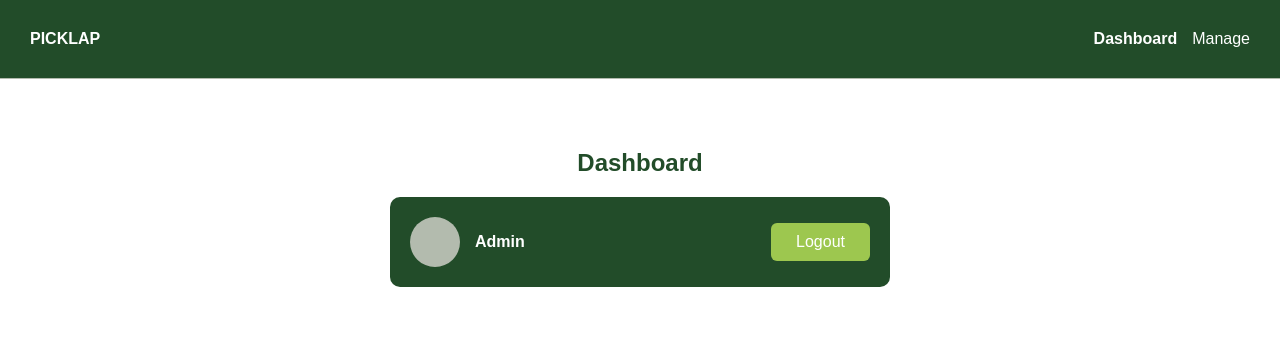
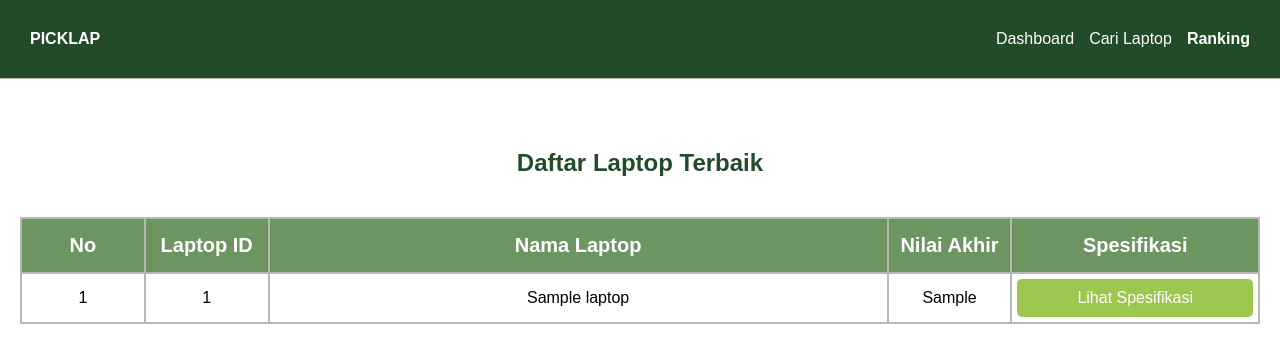
Before and after one commit to azhari-dev/Project-SPK, a PHP site: page /admin/dashboard.php in a window 1280 px wide. Shown: the top 363 px of the page. Run offline with PHP 8.4, Linux system fonts and the light colour scheme; tables that the repository leaves empty or names only in its code hold one stand-in row (values such as "Sample post").

Commit message:
Update dashboard.php

```diff
--- a/admin/dashboard.php
+++ b/admin/dashboard.php
@@ -1,34 +1,95 @@
-<!DOCTYPE html>
-<html lang="en">
+<?php
+    require_once "../database.php";
+
+    $getRanking = getRanking();
+    $temp = 0;
+
+    // view laptop start
+    $view = false;
+    if (isset($_GET['view'])){
+        $id = $_GET['view'];
+        $view = true;
+
+        $viewLaptop = getOneLaptop($id);
+    }
+    // view laptop end
+?>
+
+<html>
 <head>
-    <meta charset="UTF-8">
-    <meta name="viewport" content="width=device-width, initial-scale=1.0">
-    <title>Document</title>
+    <title>NAMA APLIKASI</title>
     <link rel="stylesheet" href="../style.css">
 </head>
 <body>
-
     <div class="db-container">
         <div class="navbar">
             <div class="logo">PICKLAP</div>
             <div class="menu">
-                <a href="#" class="active">Dashboard</a>
-                <a href="#">Manage</a>
+                <a href="dashboard.php">Dashboard</a>
+                <a href="cariLaptop.php">Cari Laptop</a>
+                <a href="ranking.php" class="active">Ranking</a>
             </div>
         </div>
-        <div class="container">
-            <div class="heading">Dashboard</div>
-            <div class="profile-card">
-                <div class="avatar"></div>
-                <div class="info">
-                    <div class="username">Admin</div>
+
+        <?php if ($view): ?>
+            <div class="view">
+                <div class="v-container">
+                    <p class="heading"><?= $viewLaptop['laptop_nama'] ?></p>
+                    <img src="../aset/laptop.png" alt="web">
+                    <div class="content">
+                        <div class="spek">
+                            <div class="in-spek-1">
+                                <p>CPU</p>
+                                <p>GPU</p>
+                                <p>RAM (GB)</p>
+                            </div>
+                            <div class="in-spek-2">
+                                <p><?= $viewLaptop['laptop_cpu'] ?></p>
+                                <p><?= $viewLaptop['laptop_gpu'] ?></p>
+                                <p><?= $viewLaptop['laptop_ram'] ?></p>
+                            </div>
+                        </div>
+                        <div class="spek">
+                            <div class="in-spek-1">
+                                <p>Storage (GB)</p>
+                                <p>Baterai (WH)</p>
+                                <p>Layar</p>
+                                <p>Harga</p>
+                            </div>
+                            <div class="in-spek-2">
+                                <p><?= $viewLaptop['laptop_storage'] ?></p>
+                                <p><?= $viewLaptop['laptop_baterai'] ?></p>
+                                <p><?= $viewLaptop['laptop_layar'] ?></p>
+                                <p><?= $viewLaptop['laptop_harga'] ?></p>
+                            </div>
+                        </div>
+                    </div>
                 </div>
-                <form action="" method="GET">
-                    <button type="submit" name="logout" value="1" class="logout">Logout</button>
-                </form>
             </div>
-        </div>
+        <?php else: ?>
+            <form action="" method="GET" class="container">
+                <h2 class="list-laptop">Daftar Laptop Terbaik</h2>
+                <table class="table-manage" border="1" cellspacing="0">
+                    <tr>
+                        <th class="no">No</th>
+                        <th class="li">Laptop ID</th>
+                        <th class="nl">Nama Laptop</th>
+                        <th class="na">Nilai Akhir</th>
+                        <th class="ac">Spesifikasi</th>
+                    </tr>
+                    <?php foreach ($getRanking as $ranking): ?>
+                        <?php $temp += 1 ?>
+                        <tr>
+                            <td><?= $temp ?></td>
+                            <td><?= $ranking['laptop_id'] ?></td>
+                            <td><?= $ranking['laptop_nama'] ?></td>
+                            <td><?= $ranking['nilai_akhir'] ?></td>
+                            <td><button name="view" value="<?= $ranking['laptop_id']?>" class="button-view">Lihat Spesifikasi</button></td>
+                        </tr>
+                    <?php endforeach ?>
+                </table>
+            </form>
+        <?php endif ?>
     </div>
-
 </body>
 </html>
```
